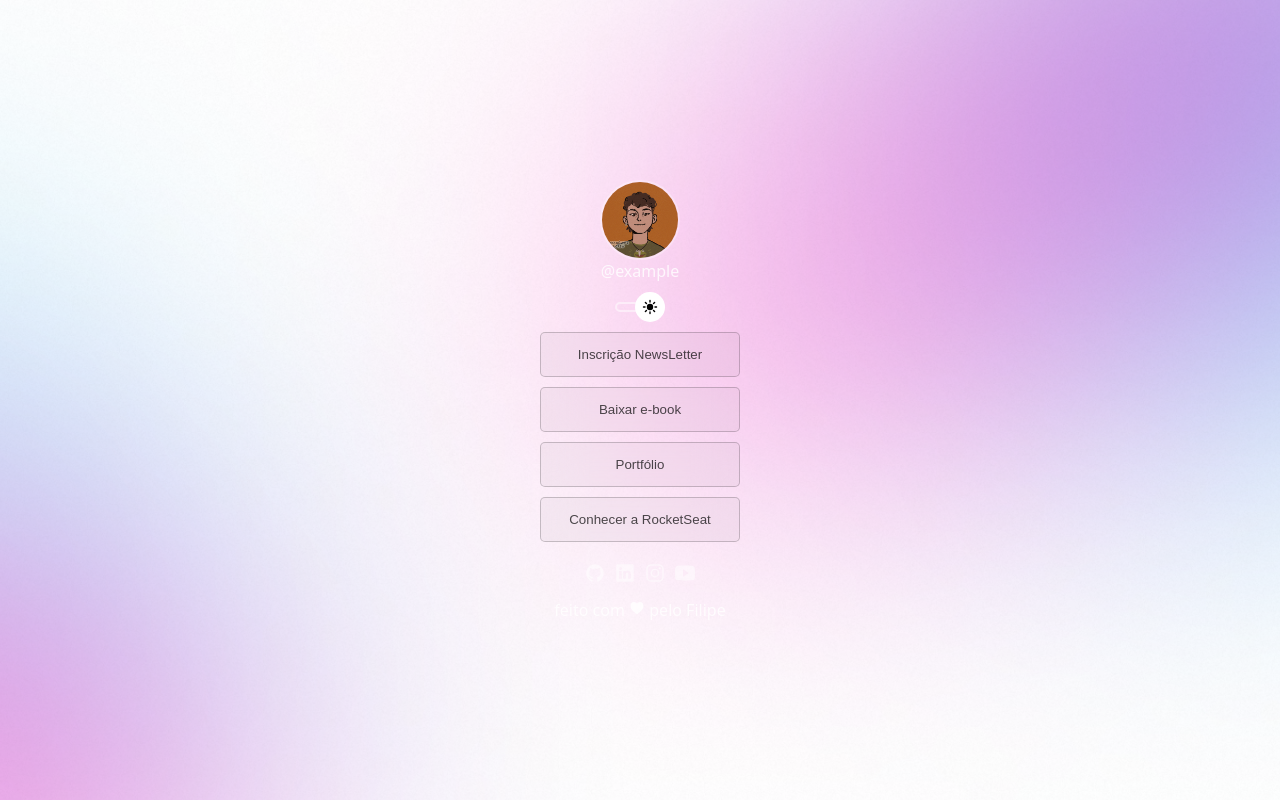
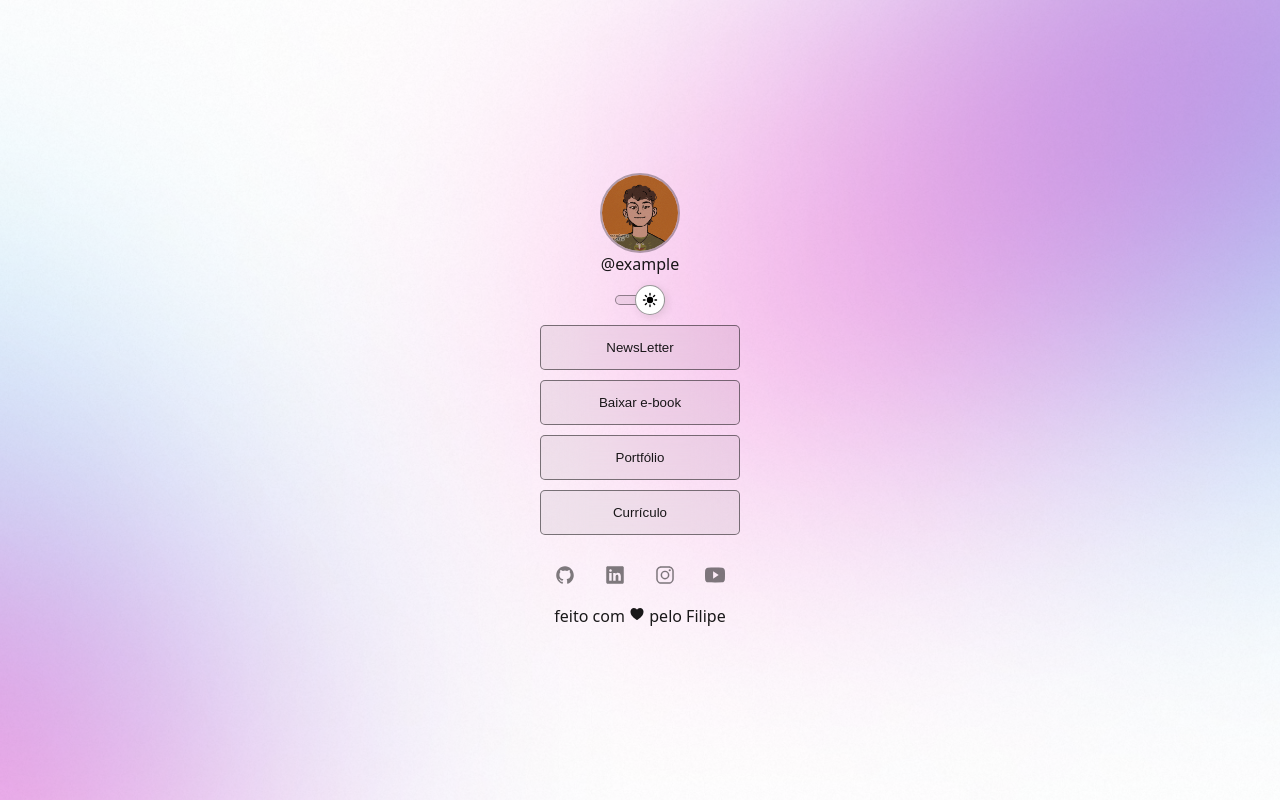
Before and after one commit to filipemartinsdev/devlinks, a plain HTML site: page index.html in a window 1280 px wide. Both pictures are taken after a click on the element 630 px from the left and 306 px from the top of the page. Drawn offline with nearby package versions, Linux system fonts and the light colour scheme.

Commit message:
finish project style

```diff
--- a/index.html
+++ b/index.html
@@ -33,7 +33,7 @@
             <ul class="button-list">
                 <li class="button-link">
                     <button class="button-styled">
-                        <p>Inscrição NewsLetter</p>
+                        <p>NewsLetter</p>
                     </button>
                 </li>
                 <li class="button-link">
@@ -48,7 +48,7 @@
                 </li>
                 <li class="button-link">
                     <button class="button-styled">
-                        <p>Conhecer a RocketSeat</p>
+                        <p>Currículo</p>
                     </button>
                 </li>
             </ul>
@@ -58,22 +58,22 @@
             <div class="footer-top">
                 <ul class="footer-links">
                     <li>
-                        <a href="https://www.github.com/filipemartinsdev" target="_blank">
+                        <a class="footer-links-item" href="https://www.github.com/filipemartinsdev" target="_blank">
                             <ion-icon name="logo-github"></ion-icon>
                         </a>
                     </li>
                     <li>
-                        <a href="https://www.linkedin.com/" target="_blank">
+                        <a class="footer-links-item" href="https://www.linkedin.com/" target="_blank">
                             <ion-icon name="logo-linkedin"></ion-icon>
                         </a>
                     </li>
                     <li>
-                        <a href="https://www.instagram.com" target="_blank">
+                        <a class="footer-links-item" href="https://www.instagram.com" target="_blank">
                             <ion-icon name="logo-instagram"></ion-icon>
                         </a>
                     </li>
                     <li>
-                        <a href="https://www.youtube.com" target="_blank">
+                        <a class="footer-links-item" href="https://www.youtube.com" target="_blank">
                             <ion-icon name="logo-youtube"></ion-icon>
                         </a>
                     </li>
--- a/main.js
+++ b/main.js
@@ -1,31 +1,45 @@
+const body = document.querySelector("body");
+const photo = document.querySelector(".filipe-photo");
 const switchButton = document.querySelector(".switch-head");
 const switchBody = document.querySelector(".switch-body");
-
 const iconSun = document.querySelector(".icon-sun");
 const iconMoon = document.querySelector(".icon-moon");
+const buttons = document.querySelectorAll(".button-link > button")
+const footerLinks = document.querySelectorAll(".footer-links-item");
 
-const body = document.querySelector("body");
-const buttons = document.querySelectorAll(".button-link > button")
-
+const allText = [];
+allText.push(document.querySelector(".image-label"));
+allText.push(document.querySelector(".footer-text"));
 // const footerText = document.querySelector(".footer-")
 
 const changeTheme = () => {
     console.log("Theme changed");
 
     body.classList.toggle("light-bg");
+    photo.classList.toggle("light-photo");
 
     switchButton.classList.toggle("switch-off");
     switchButton.classList.toggle("switch-on");
-    switchButton.classList.toggle("light-switch");
+    switchButton.classList.toggle("light-switchhead");
+    switchBody.classList.toggle("light-switchbody");
 
     iconMoon.classList.toggle("hidden");
     iconSun.classList.toggle("hidden");
+
+    // console.log(footerLinks)
+    for(let item of footerLinks){
+        item.classList.toggle("light-footerlinks");
+        // console.log(item);
+    }
 
     for(let button of buttons){
         button.classList.toggle("light-button");
     }
 
-    console.log(buttons)
+    for(let text of allText){
+        text.classList.toggle("light-text");
+    }
+
 }
 
 switchButton.addEventListener("click", changeTheme);
--- a/style.css
+++ b/style.css
@@ -2,11 +2,11 @@
     font-size: 10px;
 
     --dark-textcolor: rgba(255, 255, 255, .8);
-    --light-textcolor: rgba(0, 0, 0, .7);
+    --light-textcolor: rgba(0, 0, 0, .9);
 
-    --light-button-border: 1px solid rgba(0, 0, 0, .2);
-    --light-button-bgcolor: rgba(0, 0, 0, .03);
-    --light-button-color: rgba(0, 0, 0, .7);
+    --light-button-border: 1px solid rgba(0, 0, 0, .5);
+    --light-button-bgcolor: rgba(0, 0, 0, .05);
+    --light-button-color: rgba(0, 0, 0, .9);
 }
 
 * {
@@ -41,9 +41,7 @@ p {
     transition: color .2s;
 }
 
-.light-text {
-    color: rgba(0, 0, 0, .7);
-}
+
 
 main {
     margin: auto;
@@ -80,13 +78,15 @@ main {
     border: 2px solid rgba(255, 255, 255, .3);
     border-radius: 99rem;
 }
-
-
+.light-photo {
+    border: 2px solid rgba(0, 0, 0, .3);
+}
 
 .container-switch {
 }
 .switch-body {
-    border: 2px solid rgba(255, 255, 255, .5);
+    border: 1px solid rgba(255, 255, 255, .5);
+    background-color: rgba(255, 255, 255, .1);
     height: 1rem;
     width: 5rem;
     border-radius: 99rem;
@@ -106,6 +106,8 @@ main {
     justify-content: center;
     align-items: center;
 
+    box-shadow: .2rem .2rem 1rem rgba(0, 0, 0, .1);
+
     cursor: pointer;
     transition: margin .2s;
 }
@@ -115,6 +117,14 @@ main {
 
     transition: opacity .2s;
 }
+.light-switchhead {
+    border: 1px solid rgba(0, 0, 0, .4);
+}
+.light-switchbody {
+    border: 1px solid rgba(0, 0, 0, .4);
+    background-color: rgba(0, 0, 0, .05);
+}
+
 .switch-off {
     margin-left: -2rem;
 }
@@ -122,6 +132,7 @@ main {
     margin-left: 0;
     margin-right: -2rem;
 }
+
 
 .section-body {
     /* border: 1px solid red; */
@@ -149,8 +160,9 @@ main {
     transition: border .2s, scale .2s;
 }
 .button-styled:hover{
-    border: 1px solid rgba(255, 255, 255, .8);
+    /* border: 1px solid rgba(255, 255, 255, .8); */
     scale: 1.05;
+    /* border: 1px solid transparent; */
 }
 
 /* DARK MODE - BUTTONS */
@@ -176,8 +188,30 @@ main {
 
     font-size: 2rem;
 }
-.footer-links li a {
+.footer-links-item {
     color: rgba(255, 255, 255, .5);
+    transition: color .2s;
+    border-radius: 99rem;
+    display: flex;
+    justify-content: center;
+    align-items: center;
+    width: 4rem;
+    height: 4rem;
+    background-color: transparent;
+
+    transition: background-color .2s;
+}
+.footer-links-item:hover {
+    color: rgba(255, 255, 255, .9);
+    background-color: rgba(255, 255, 255, .2);
+}
+
+.light-footerlinks {
+    color: rgba(0, 0, 0, .5);
+}
+.light-footerlinks:hover {
+    color: rgba(0, 0, 0, .9);
+    background-color: rgba(0, 0, 0, .2);
 }
 
 .section-footer > .footer-bottom {
@@ -192,3 +226,7 @@ main {
     display: none;
     opacity: 0;
 }
+
+.light-text {
+    color: var(--light-textcolor);
+}
```
